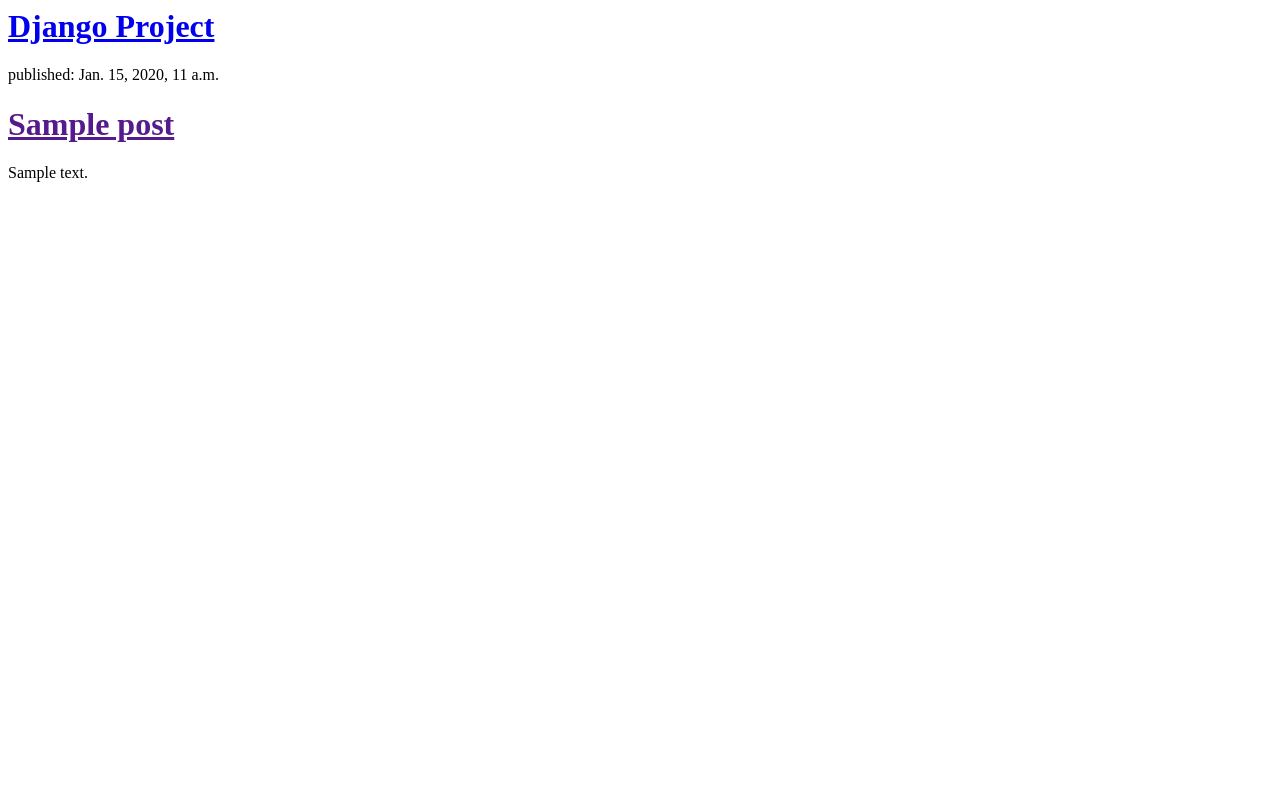
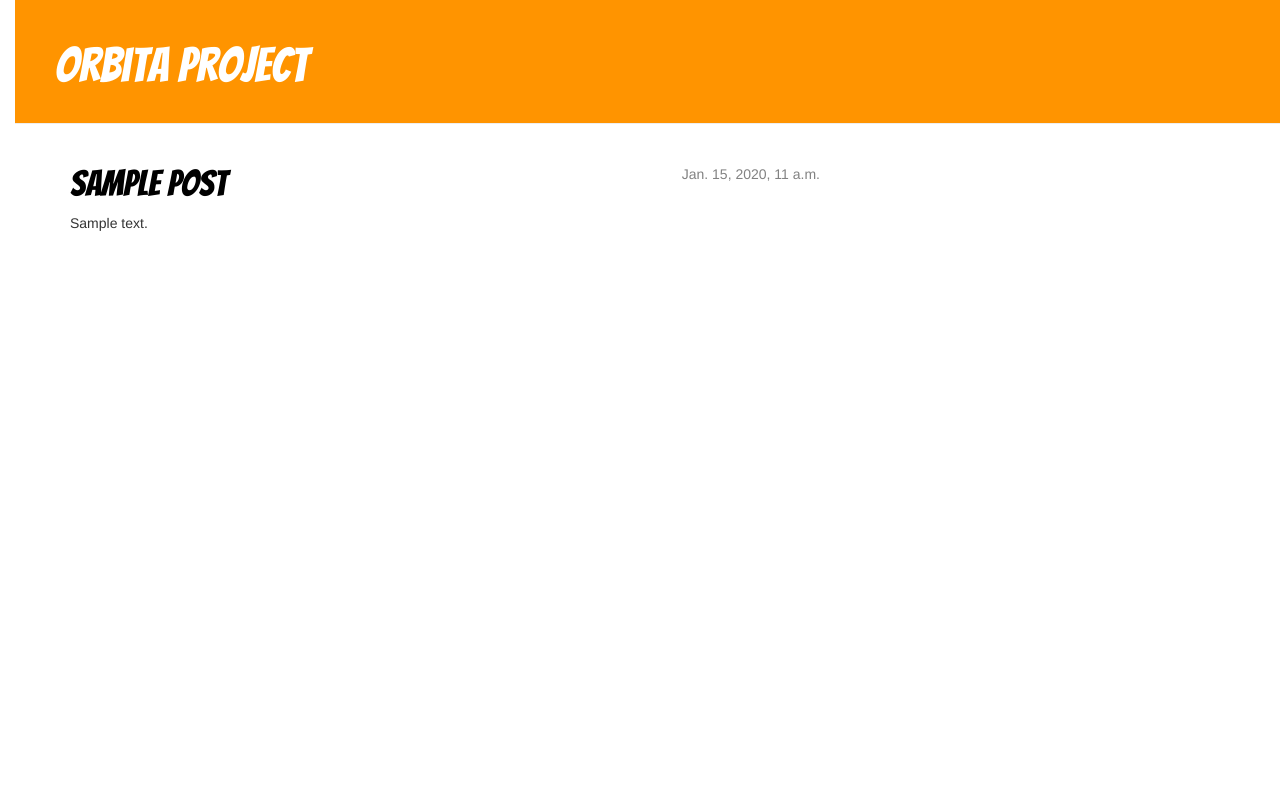
Before and after one commit to wotd/orbita, a Django app: template blog/templates/blog/post_list.html in a window 1280 px wide. Run offline with Django 3.2, Linux system fonts and the light colour scheme; the template is opened without the code that fills it: values that come from a table or form of the project are taken from there, others are empty; tables that the repository leaves empty hold one stand-in row (values such as "Sample post"); some libraries are stand-ins or nearby versions.

Commit message:
added css

```diff
--- /dev/null
+++ b/blog/templates/blog/base.html
@@ -0,0 +1,25 @@
+{% load staticfiles %}
+<html>
+  <head>
+    <title>Yet another DevOps wannabe blog</title>
+    <link rel="stylesheet" href="//maxcdn.bootstrapcdn.com/bootstrap/3.2.0/css/bootstrap.min.css">
+    <link rel="stylesheet" href="//maxcdn.bootstrapcdn.com/bootstrap/3.2.0/css/bootstrap-theme.min.css">
+    <link rel="stylesheet" href="{% static 'css/blog.css' %}">
+    <link href='https://fonts.googleapis.com/css?family=Bangers' rel='stylesheet' type='text/css'>
+  </head>
+  <body>
+    <body>
+    <div class="page-header">
+        <h1><a href="/">Orbita Project</a></h1>
+    </div>
+    <div class="content container">
+        <div class="row">
+            <div class="col-md-8">
+            {% block content %}
+            {% endblock %}
+            </div>
+        </div>
+    </div>
+</body>
+  </body>
+</html>
--- a/blog/templates/blog/post_list.html
+++ b/blog/templates/blog/post_list.html
@@ -1,17 +1,13 @@
-<html>
-  <head>
-    <title>Yet another DevOps wannabe blog</title>
-  </head>
-  <body>
-    <div>
-        <h1><a href="/">Django Project</a></h1>
+{% extends 'blog/base.html' %}
+
+{% block content %}
+  {% for post in posts %}
+    <div class="post">
+      <div class="date">
+        {{ post.published_date }}
+      </div>
+      <h1><a href="">{{ post.title }}</a></h1>
+      <p>{{ post.text|linebreaks }}</p>
     </div>
-    {% for post in posts %}
-        <div>
-            <p>published: {{ post.published_date }}</p>
-            <h1><a href="">{{ post.title }}</a></h1>
-            <p>{{ post.text|linebreaks }}</p>
-        </div>
-    {% endfor %}
-  </body>
-</html>
+  {% endfor %}
+{% endblock content %}
--- a/orbita/settings.py
+++ b/orbita/settings.py
@@ -121,3 +121,4 @@ USE_TZ = True
 
 STATIC_URL = '/static/'
 STATIC_ROOT = os.path.join(BASE_DIR, 'public', 'static')
+STATICFILES_DIRS = (os.path.join(BASE_DIR, "static"),)
--- /dev/null
+++ b/static/css/blog.css
@@ -0,0 +1,54 @@
+.page-header {
+    background-color: #ff9400;
+    margin-top: 0;
+    padding: 20px 20px 20px 40px;
+}
+
+.page-header h1, .page-header h1 a, .page-header h1 a:visited, .page-header h1 a:active {
+    color: #ffffff;
+    font-size: 36pt;
+    text-decoration: none;
+}
+
+.content {
+    margin-left: 40px;
+}
+
+h1, h2, h3, h4 {
+    font-family: 'Bangers', cursive;
+}
+.date {
+    float: right;
+    color: #828282;
+}
+
+.save {
+    float: right;
+}
+
+.post-form textarea, .post-form input {
+    width: 100%;
+}
+
+.top-menu, .top-menu:hover, .top-menu:visited {
+    color: #ffffff;
+    float: right;
+    font-size: 26pt;
+    margin-right: 20px;
+}
+
+.post {
+    margin-bottom: 70px;
+}
+
+.post h1 a, .post h1 a:visited {
+    color: #000000;
+}
+h1 a {
+    color: #FCA205;
+    font-family: 'Bangers';
+}
+
+body {
+    padding-left: 15px;
+}
```
